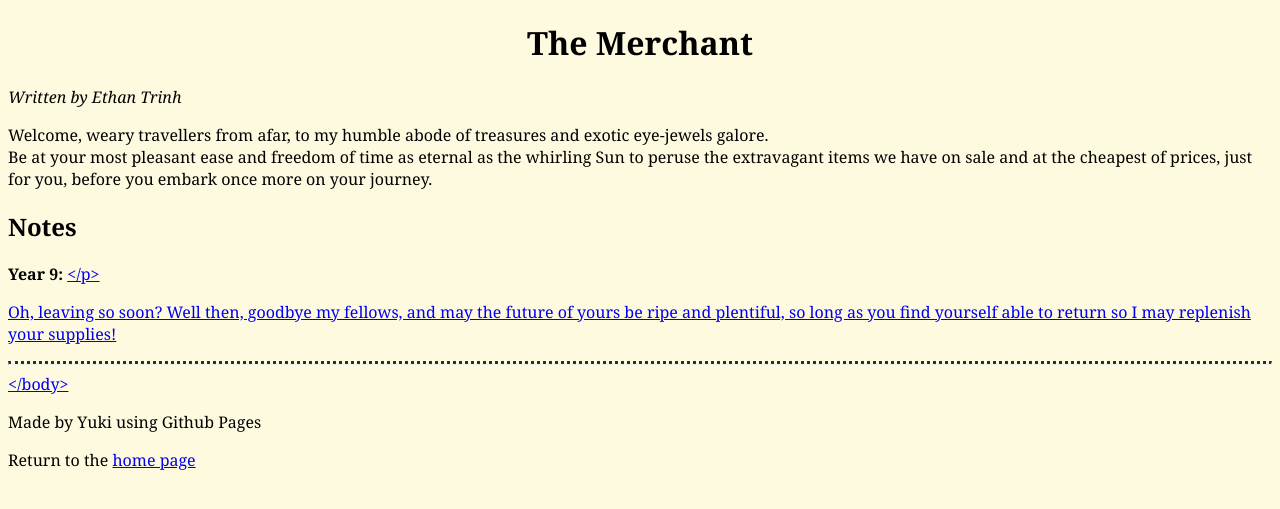
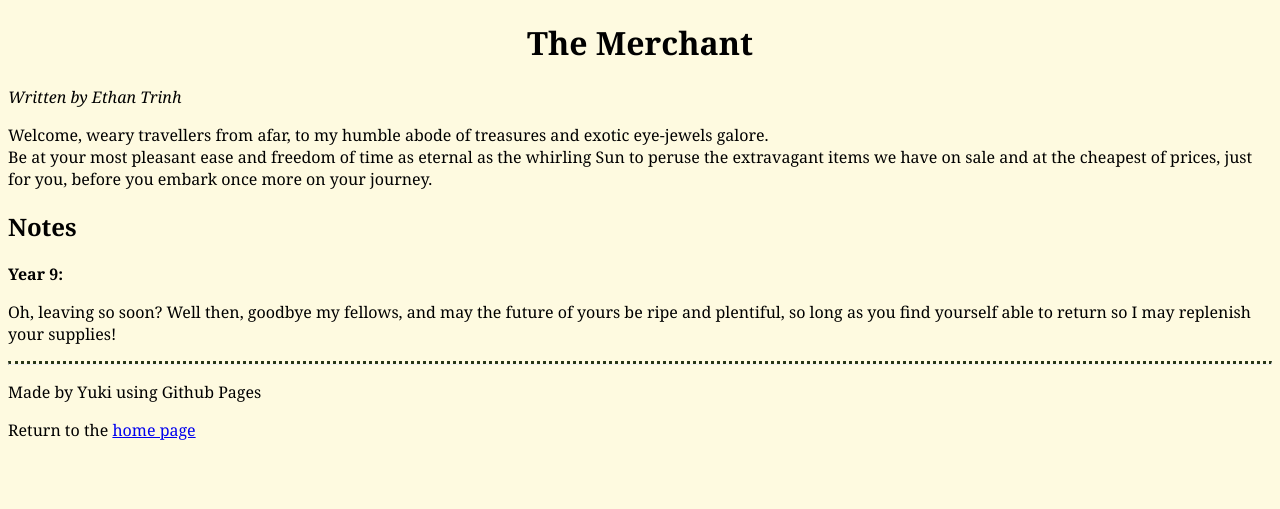
Before and after one commit to dvaraka/the-merchant, a Jekyll site: the page built from index.md, in a window 1280 px wide. Shown: the top 509 px of the page. Built offline with Jekyll 4.4.1, drawn with Linux system fonts in a browser that asks for light colours; our own code applies the rules of GitHub Pages for plain Markdown files.

```diff
--- a/index.md
+++ b/index.md
@@ -6,7 +6,7 @@
   <p><i>Written by Ethan Trinh</i></p>
   <p>Welcome, weary travellers from afar, to my humble abode of treasures and exotic eye-jewels galore. <br> Be at your most pleasant ease and freedom of time as eternal as the whirling Sun to peruse the extravagant items we have on sale and at the cheapest of prices, just for you, before you embark once more on your journey.</p>
   <h2 class="subtitles">Notes</h2>
-  <p><b>Year 9:</b> <a href="/notes/year-9.md"></p>
+  <p><b>Year 9:</b> <a href="/notes/year-9.md"></a></p>
   <p>Oh, leaving so soon? Well then, goodbye my fellows, and may the future of yours be ripe and plentiful, so long as you find yourself able to return so I may replenish your supplies!</p>
   <hr class="divider_one">
 </body>
```
